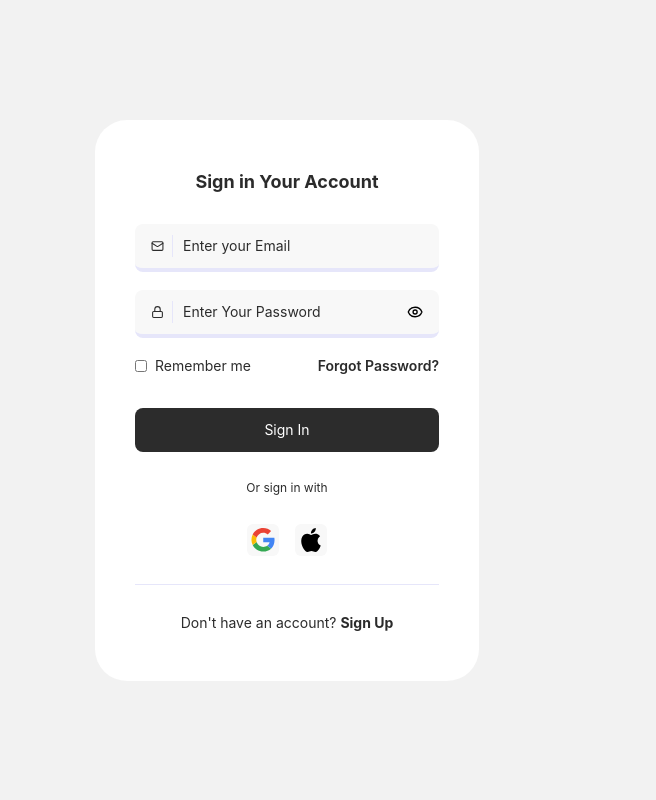
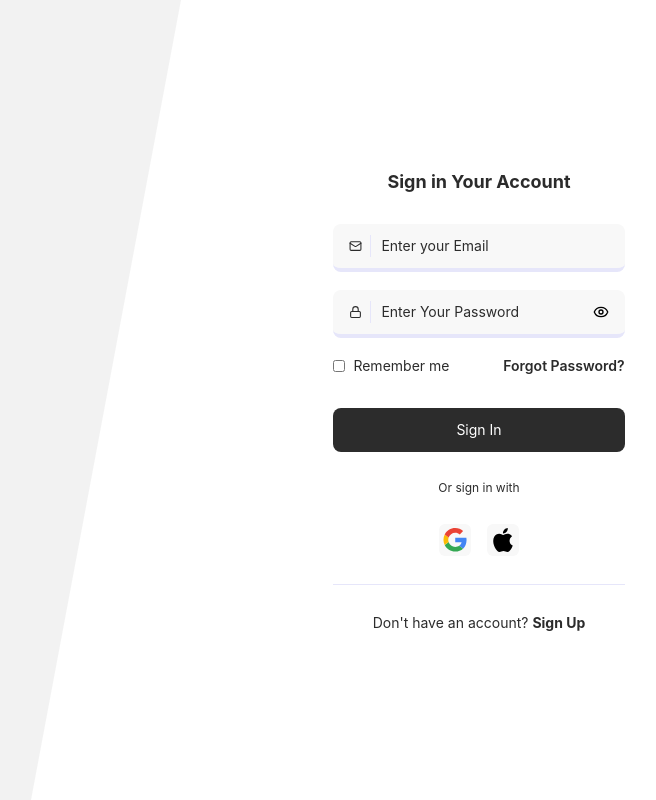
Before and after one commit to codthathing/Free-Chat, a React (Vite) app: page /sign-in in a window 1280 px wide. Shown: the whole page, without its empty margins (353-1009 px from the left). Built offline with nearby package versions, Linux system fonts and the light colour scheme.

Commit message:
feat: updated the auth layout of the desktop

```diff
--- a/src/components/layout/AuthLayout.jsx
+++ b/src/components/layout/AuthLayout.jsx
@@ -2,9 +2,11 @@ import { Outlet } from "react-router-dom";
 
 export default function AuthLayout() {
   return (
-    <div className="bg-background-gray flex items-end h-dvh md:items-center md:justify-center">
-      <section className="h-[72.5vh] rounded-tl-4xl rounded-tr-4xl bg-white w-full p-8 flex flex-col items-center gap-y-4.5 md:h-fit md:w-[30%] md:rounded-4xl md:px-10 md:py-12 md:gap-y-7">
-        <Outlet />
+    <div className="bg-background-gray flex items-end h-dvh md:justify-end">
+      <section className="flex items-center justify-center h-[72.5vh] rounded-tl-4xl rounded-tr-4xl bg-white w-full p-8 md:h-full md:w-[70%] md:rounded-none md:[clip-path:polygon(150px_0,100%_0,100%_100%,0_100%)]">
+        <main className="flex flex-col items-center gap-y-4.5 w-full md:w-[35%] md:gap-y-7">
+          <Outlet />
+        </main>
       </section>
     </div>
   );
```
